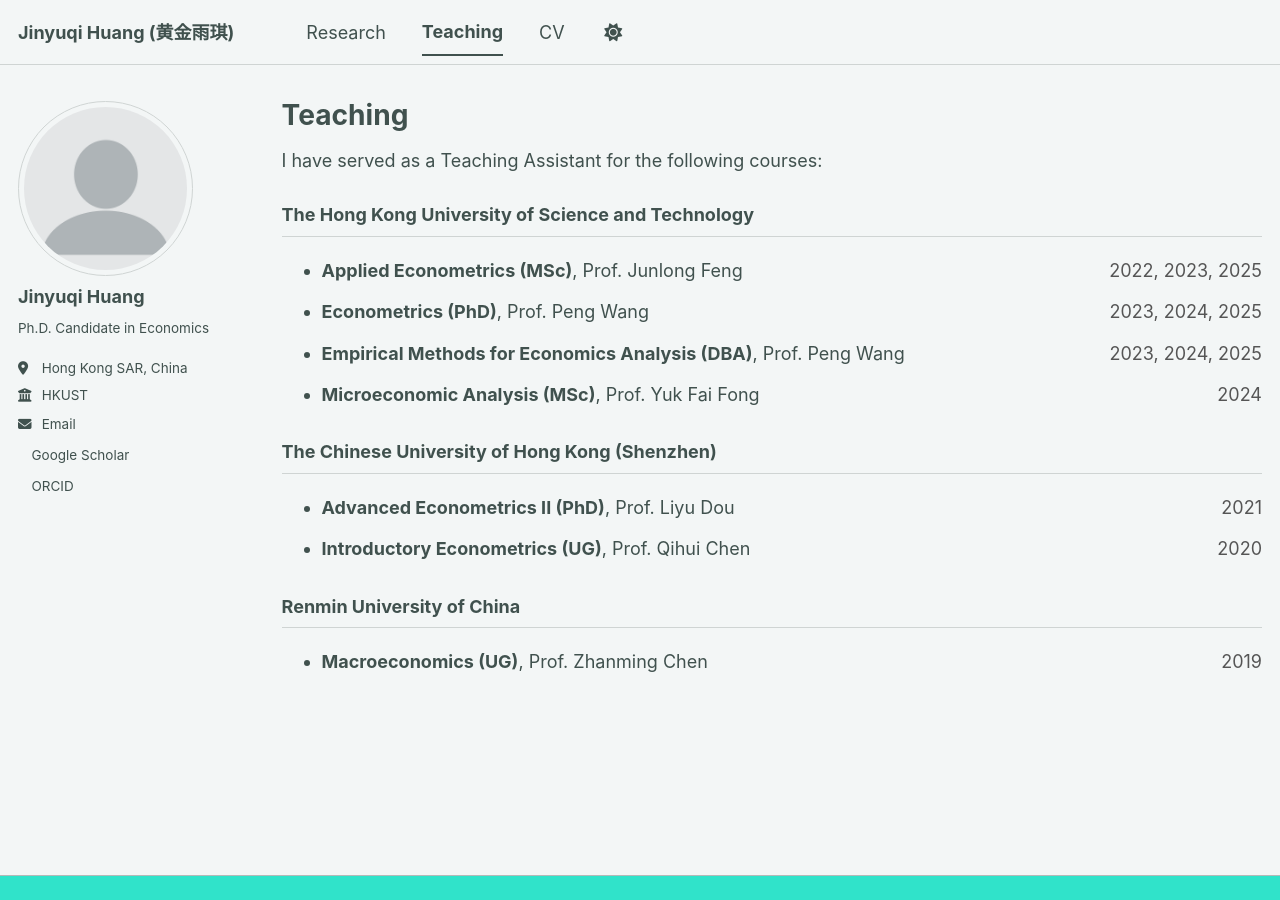
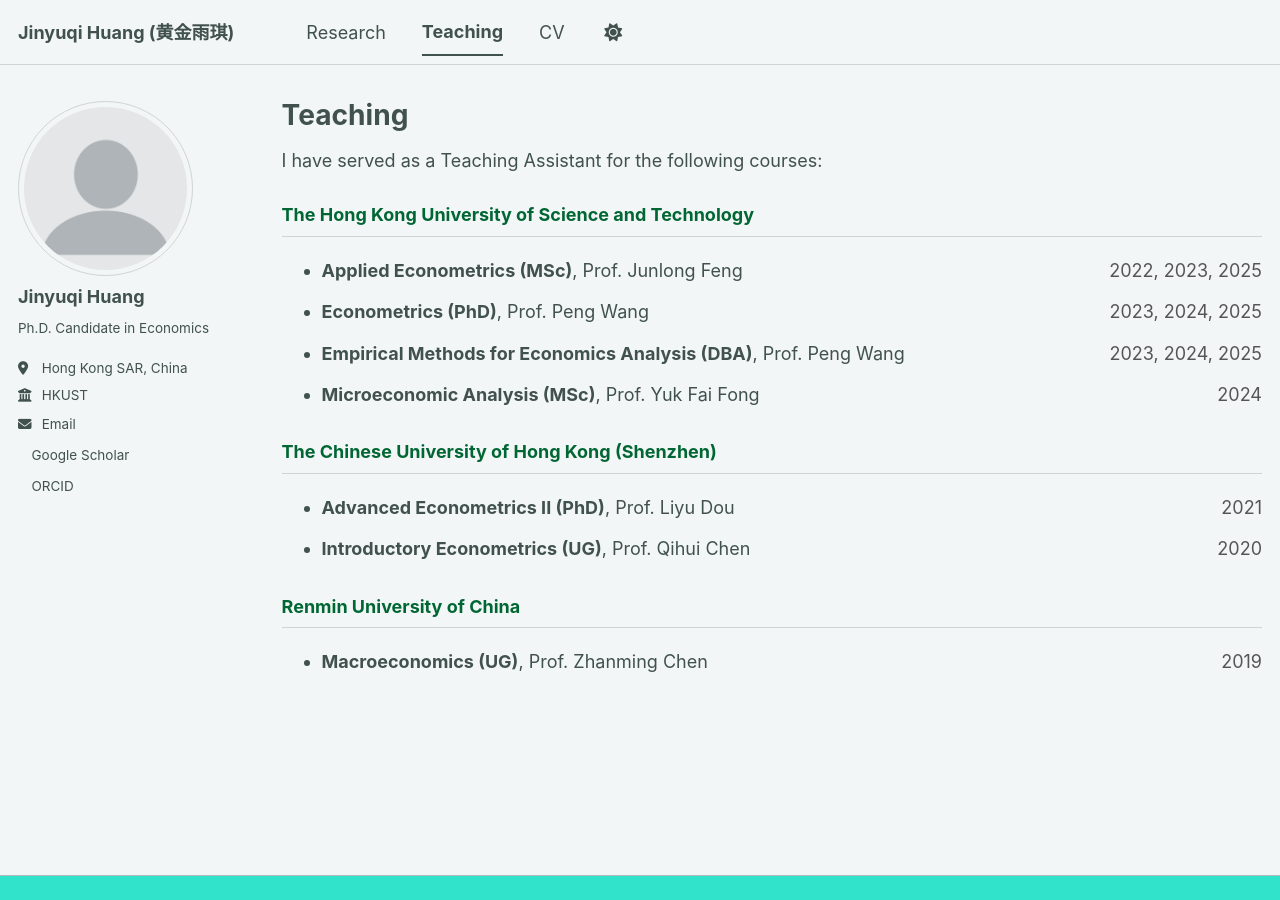
Before and after one commit to brayanam5903/brayanam5903.github.io, a Jekyll site: the page built from _pages/teaching.html, in a window 1280 px wide and 900 px high. Built offline with Jekyll 4.4.1, drawn with Linux system fonts in a browser that asks for light colours; a style sheet for code colours, icons or effects is not loaded.

Commit message:
Update course headings to include color styling

```diff
--- a/_pages/teaching.html
+++ b/_pages/teaching.html
@@ -7,7 +7,7 @@ author_profile: true
 
 <p>I have served as a Teaching Assistant for the following courses:</p>
 
-<h3 style="margin-top: 30px; margin-bottom: 10px;">The Hong Kong University of Science and Technology</h3>
+<h3 style="margin-top: 30px; margin-bottom: 10px; color: #006633;">The Hong Kong University of Science and Technology</h3>
 <hr style="margin-top: 0; margin-bottom: 15px;" />
 <ul style="line-height: 1.8;">
   <li>
@@ -28,7 +28,7 @@ author_profile: true
   </li>
 </ul>
 
-<h3 style="margin-top: 30px; margin-bottom: 10px;">The Chinese University of Hong Kong (Shenzhen)</h3>
+<h3 style="margin-top: 30px; margin-bottom: 10px; color: #006633;">The Chinese University of Hong Kong (Shenzhen)</h3>
 <hr style="margin-top: 0; margin-bottom: 15px;" />
 <ul style="line-height: 1.8;">
   <li>
@@ -41,7 +41,7 @@ author_profile: true
   </li>
 </ul>
 
-<h3 style="margin-top: 30px; margin-bottom: 10px;">Renmin University of China</h3>
+<h3 style="margin-top: 30px; margin-bottom: 10px; color: #006633;">Renmin University of China</h3>
 <hr style="margin-top: 0; margin-bottom: 15px;" />
 <ul style="line-height: 1.8;">
   <li>
```
